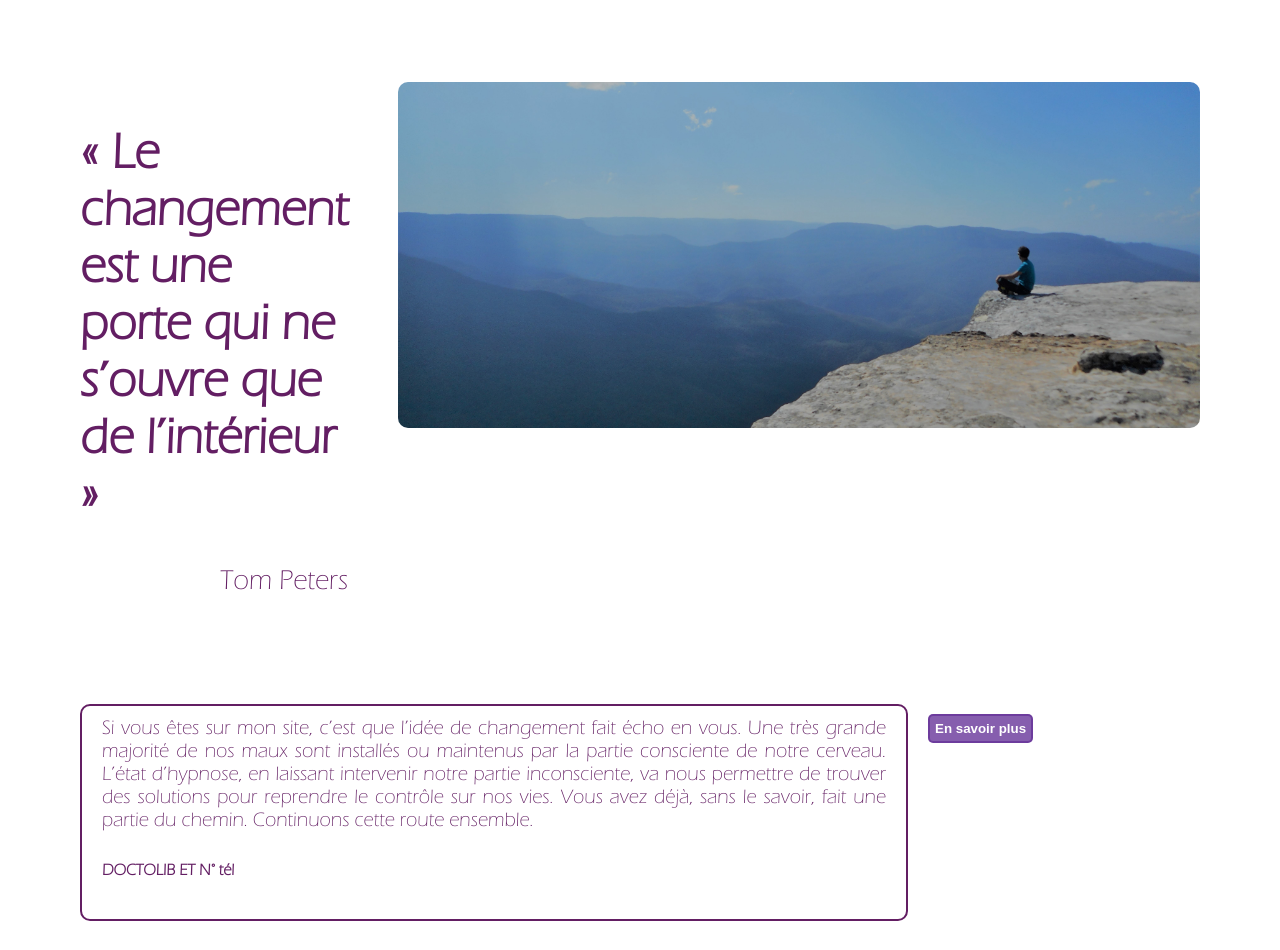
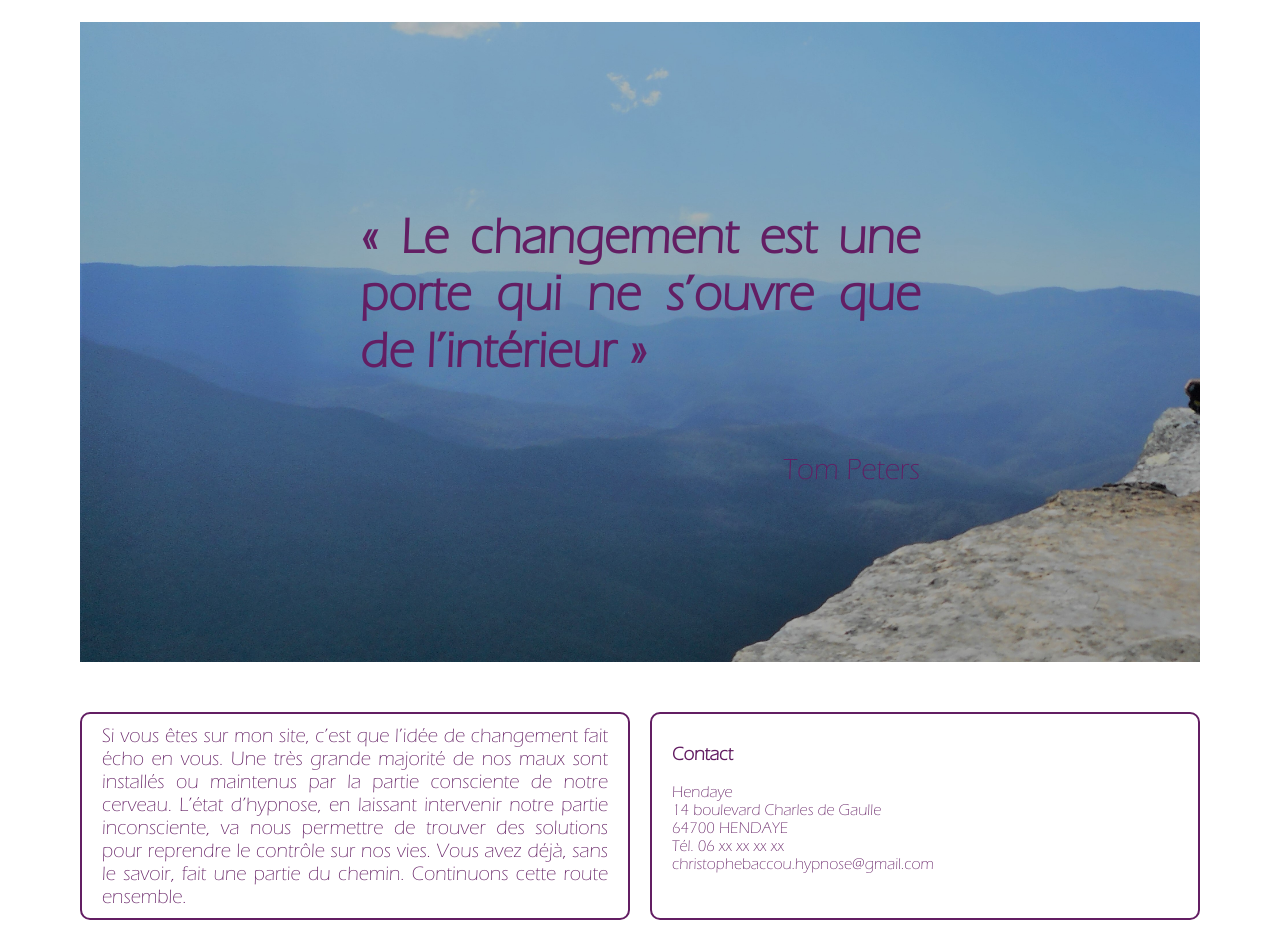
Before and after one commit to nicoriera/hypnose-frontend, a React (Create React App) app: page / in a window 1280 px wide. Shown: the part 180-1130 px from the top of the page. Before the commit the page ends 1101 px from the top, so only its background shows below. Built offline with nearby package versions, Linux system fonts and the light colour scheme.

Commit message:
update page accueil

```diff
--- a/src/App.css
+++ b/src/App.css
@@ -3,13 +3,12 @@
   --header-text-color: rgb(99, 30, 99);
   --bloc-bg-color: rgb(99, 30, 99);
   --border-border-color: rgb(99, 30, 99);
-  --main-text-font: "Eras ITC", "Eras Light ITC",  sans-serif ;
 }
 .site-container {
   padding: 0 80px;
   background-color: var(--main-bg-color);
   height: 100vh;
-  margin-top: 80px;
+  margin-top: 20px;
 }
 
 .menu {
@@ -59,7 +58,6 @@
 .header-logo {
   width: 320px;
   margin: 20px;
-
 }
 
 /* ACCUEIL */
@@ -74,49 +72,49 @@
 }
 
 .accueil-accroche {
-  display: flex;
-  font-family: var(--main-text-font)
-}
-.accueil-image {
-  border-radius: 10px;
+display: flex;
+height: 80vh;
+background-size: cover;
+align-items: center;
+justify-content: center;
 }
 
-.accueil-image img {
-  border-radius: 10px;
-  width: 100%;
-  object-fit: cover;
-}
 
 .accueil-text-accroche {
-  margin-right: 50px;
-  text-align: left;
-  width: 40%;
+display: flex;
+flex-direction: column;
+width: 50%;
 }
 
 .accueil-text-accroche-citation {
   color: var(--header-text-color);
   font-size: 50px;
+  text-align: justify;
 }
 
 .accueil-text-accroche p {
-  color: var(--header-text-color);
-  font-size: 28px;
-  text-align: right;
+color: var(--header-text-color);
+font-size: 30px;
+text-align: right;
+
 }
 
 .accueil-info {
   display: flex;
-  margin-top: 80px;
+  margin-top: 50px;
+  margin-bottom: 30px;
 }
 
-.accueil-text {
-  width: 70%;
+.accueil-text, .accueil-contact {
+  width: 50%;
   color: var(--header-text-color);
   border: 2px solid var(--border-border-color);
   border-radius: 10px;
   padding: 10px 20px;
 }
-
+.accueil-contact {
+margin-left: 20px;
+}
 .accueil-text-presentation {
   text-align: justify;
   font-size: 20px;
--- a/src/pages/Accueil.js
+++ b/src/pages/Accueil.js
@@ -1,5 +1,5 @@
 import React from "react";
-import { Link } from "react-router-dom";
+// import { Link } from "react-router-dom";
 
 import Consultation from "../assets/pictures/fond_accueil.jpg";
 
@@ -7,16 +7,14 @@ const Accueil = () => {
   return (
     <div className="container-accueil">
       <div className="accueil">
-        <div className="accueil-accroche">
+        <div style={{backgroundImage: `url(${Consultation})`}} className="accueil-accroche">
           <div className="accueil-text-accroche">
             <h2 className="accueil-text-accroche-citation">
               « Le changement est une porte qui ne s’ouvre que de l’intérieur »
             </h2>
-            <p>Tom Peters</p>
+            <p >Tom Peters</p>
           </div>
-          <div className="accueil-image">
-            <img src={Consultation} alt="Consultation" />
-          </div>
+
         </div>
 
         <div className="accueil-info">
@@ -30,14 +28,24 @@ const Accueil = () => {
               sur nos vies. Vous avez déjà, sans le savoir, fait une partie du
               chemin. Continuons cette route ensemble.
             </div>
-            <div className="accueil-text-contact">DOCTOLIB ET N° tél</div>
+          </div>
+          <div className="accueil-contact">
+            <div className="accueil-contact-presentation">
+            <h3>Contact</h3>
+              <div>Hendaye</div>
+            <div>14 boulevard Charles de Gaulle</div>
+            <div>64700 HENDAYE</div>
+            <div>Tél. 06 xx xx xx xx</div>
+            <div>christophebaccou.hypnose@gmail.com</div>
+            </div>
+            {/* <div className="accueil-text-contact">DOCTOLIB ET N° tél</div> */}
           </div>
 
-          <div className="accueil-button">
+          {/* <div className="accueil-button">
             <Link to="/presentation">
               <button className="button-contact">En savoir plus</button>
             </Link>
-          </div>
+          </div> */}
         </div>
       </div>
     </div>
```
